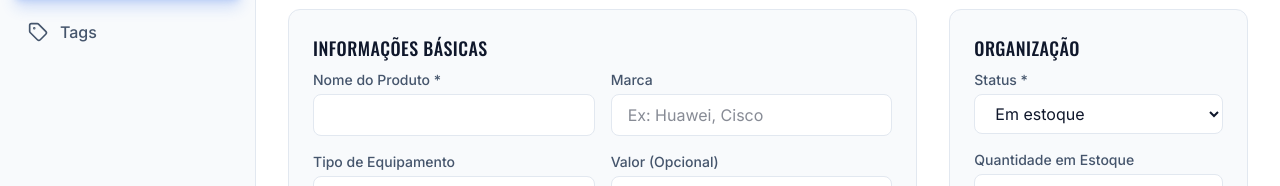
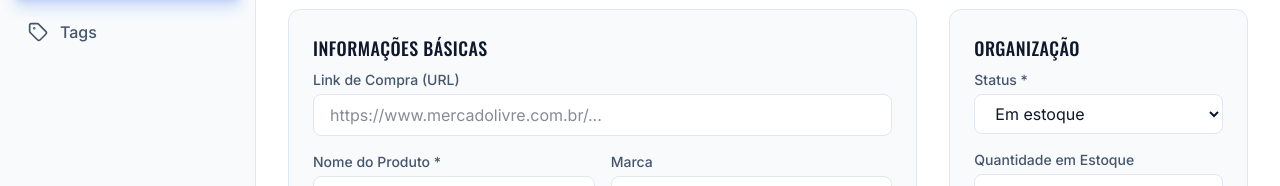
Before and after one commit to brunoavila55/catalogo_newlife, a React (Vite) app in the folder frontend/: page /gestor-nlf-admin/produtos/novo in a window 1280 px wide. Shown: the part 149-335 px from the top of the page. Built offline with nearby package versions, Linux system fonts and the light colour scheme; no server answers; sample sign-in values are in the browser's storage.

Commit message:
Add purchase_url to products database and UI

```diff
--- a/frontend/src/pages/ProductDetail.tsx
+++ b/frontend/src/pages/ProductDetail.tsx
@@ -212,6 +212,17 @@ export default function ProductDetail() {
           {/* Actions */}
           <div className="flex gap-3 mb-12 flex-wrap">
 
+            {product.purchase_url && (
+              <a
+                href={product.purchase_url}
+                target="_blank"
+                rel="noopener noreferrer"
+                className="flex items-center gap-2 border px-6 py-3.5 rounded-xl font-bold uppercase tracking-wider text-sm transition-all bg-emerald-500 text-white border-emerald-500 hover:bg-emerald-600 hover:border-emerald-600 shadow-lg shadow-emerald-500/20"
+              >
+                <ExternalLink size={18} /> Comprar
+              </a>
+            )}
+
             <button
               onClick={() => {
                 if (isInCompare) removeFromCompare(product.id);
--- a/frontend/src/pages/admin/products/ProductForm.tsx
+++ b/frontend/src/pages/admin/products/ProductForm.tsx
@@ -20,6 +20,7 @@ export default function ProductForm() {
   const [stockCount, setStockCount] = useState('');
   const [description, setDescription] = useState('');
   const [price, setPrice] = useState('');
+  const [purchaseUrl, setPurchaseUrl] = useState('');
 
   const [specs, setSpecs] = useState<{key: string, value: string}[]>([]);
   const [selectedTags, setSelectedTags] = useState<string[]>([]);
@@ -72,6 +73,7 @@ export default function ProductForm() {
             setDescription(p.specs || ''); // Old specs text field
             setSelectedTags(p.tags || []);
             setImages(p.images_json || (p.image_url ? [p.image_url] : []));
+            setPurchaseUrl(p.purchase_url || '');
 
             if (p.specs_json) {
               setProductType(p.specs_json['_type'] || '');
@@ -103,6 +105,7 @@ export default function ProductForm() {
           setDescription(p.specs || ''); // Old specs text field
           setSelectedTags(p.tags || []);
           setImages(p.images_json || (p.image_url ? [p.image_url] : []));
+          setPurchaseUrl(p.purchase_url || '');
 
           if (p.specs_json) {
             setProductType(p.specs_json['_type'] || '');
@@ -248,7 +251,8 @@ export default function ProductForm() {
         tags: selectedTags,
         images_json: images,
         image_url: images.length > 0 ? images[0] : '', // Cover fallback
-        specs_json: specsMap
+        specs_json: specsMap,
+        purchase_url: purchaseUrl.trim()
       };
 
       const res = isEditing
@@ -290,6 +294,18 @@ export default function ProductForm() {
         <div className="lg:col-span-2 space-y-6">
           <div className="bg-slate-50 border border-slate-200 rounded-xl p-6 space-y-4">
             <h3 className="text-lg font-medium text-slate-900 mb-2">Informações Básicas</h3>
+
+            <div className="grid grid-cols-1 gap-4 mb-4">
+              <div>
+                <label className="block text-sm font-medium text-slate-600 mb-1">Link de Compra (URL)</label>
+                <input
+                  type="url"
+                  value={purchaseUrl} onChange={e => setPurchaseUrl(e.target.value)}
+                  placeholder="https://www.mercadolivre.com.br/..."
+                  className="w-full bg-white border border-slate-200 rounded-lg px-4 py-2 text-slate-900 focus:outline-none focus:border-brand"
+                />
+              </div>
+            </div>
 
             <div className="grid grid-cols-1 md:grid-cols-2 gap-4">
               <div>
--- a/frontend/src/pages/admin/products/ProductList.tsx
+++ b/frontend/src/pages/admin/products/ProductList.tsx
@@ -15,6 +15,7 @@ interface Product {
   status: string;
   image_url: string;
   images_json?: string[];
+  purchase_url?: string;
 }
 
 interface PaginationData {
```
Also changed, not shown: 2 other files (tests, documents, lock files or other folders).
